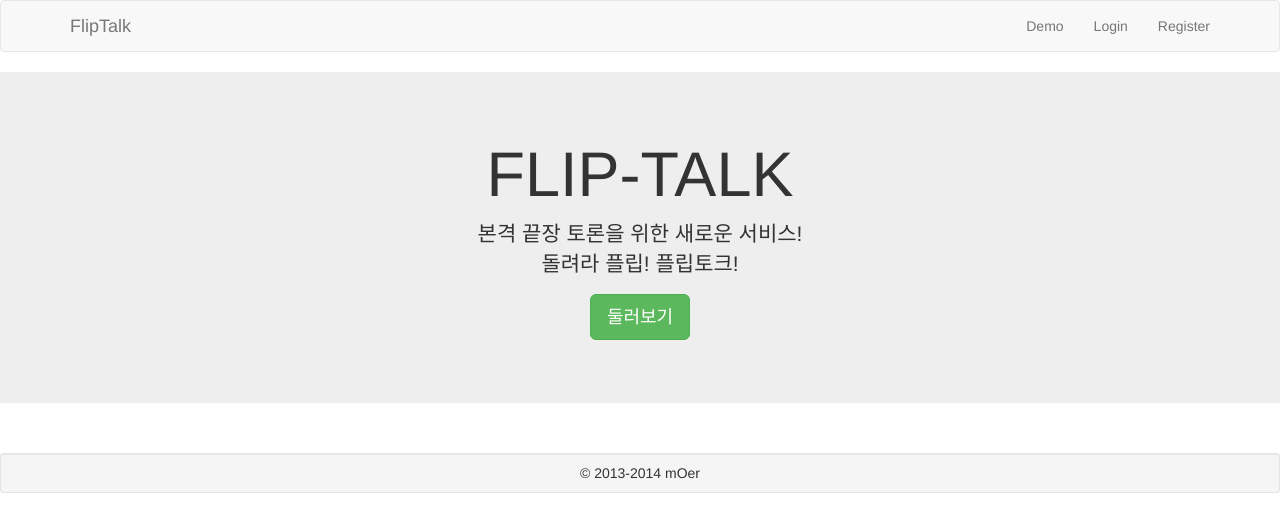
After one commit to m0er/fliptalk, a Django app: template fliptalk/templates/index.html in a window 1280 px wide. The commit adds this page. Shown: the top 532 px of the page. Run offline with Django 3.2, Linux system fonts and the light colour scheme; the template is opened without the code that fills it, so the values that code supplies are empty; some libraries are stand-ins or nearby versions.

Commit message:
인덱스 페이지 추가.

```diff
--- a/fliptalk/static/css/demo.css
+++ b/fliptalk/static/css/demo.css
@@ -159,3 +159,10 @@ body > footer {
 	text-align: center;
 	margin: 50px 0 30px 0;
 }
+
+/* Index 페이지 */
+.index .jumbotron {
+    text-align: center;
+}
+
+}
--- a/fliptalk/templates/common/gnb.html
+++ b/fliptalk/templates/common/gnb.html
@@ -1,7 +1,7 @@
 <nav class="navbar navbar-default" role="navigation">
     <div class="container">
         <header class="navbar-header">
-            <a class="navbar-brand" href="/demo">FlipTalk</a>
+            <a class="navbar-brand" href="/">FlipTalk</a>
         </header>
 
         <ul class="nav navbar-nav navbar-right">
--- /dev/null
+++ b/fliptalk/templates/index.html
@@ -0,0 +1,26 @@
+<!DOCTYPE html>
+<html lang="ko">
+<head>
+    <meta http-equiv="Content-Type" content="text/html; charset=UTF-8"/>
+    <meta name="viewport" content="width=device-width, initial-scale=1.0">
+    <title>Fliptalk Demo Page</title>
+    <link rel="stylesheet" href="//netdna.bootstrapcdn.com/bootstrap/3.2.0/css/bootstrap.min.css">
+    <link rel="stylesheet" type="text/css" href="/static/css/demo.css">
+</head>
+<body class="index">
+{% include 'common/gnb.html' with user=user %}
+
+<div class="jumbotron">
+    <div class="container">
+        <h1>FLIP-TALK</h1>
+        <p>본격 끝장 토론을 위한 새로운 서비스!<br/>돌려라 플립! 플립토크!</p>
+        <p><a href="{% url 'list' %}" class="btn btn-success btn-lg">둘러보기</a></p>
+    </div>
+</div>
+
+{% include 'common/footer.html' %}
+<script type="text/javascript" src="/static/js/jquery-2.0.3.min.js"></script>
+<script type = "text/javascript" src = "/static/js/holder.js"></script>
+<script src="//netdna.bootstrapcdn.com/bootstrap/3.2.0/js/bootstrap.min.js"></script>
+</body>
+</html >
--- a/fliptalk/views.py
+++ b/fliptalk/views.py
@@ -8,7 +8,7 @@
 
 
 def index(request):
-    return render_to_response('demo.html', context_instance=RequestContext(request))
+    return render_to_response('index.html', context_instance=RequestContext(request))
 
 
 def demo(request):
```
Also changed, not shown: fliptalk/templates/post.html (deleted, +0 -31 lines).
